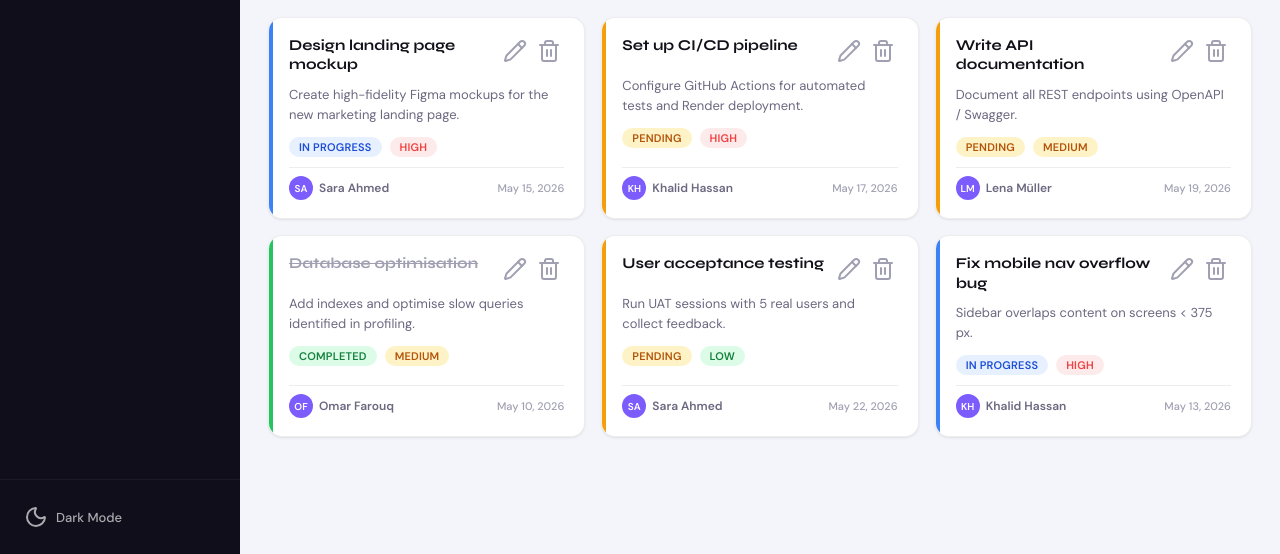
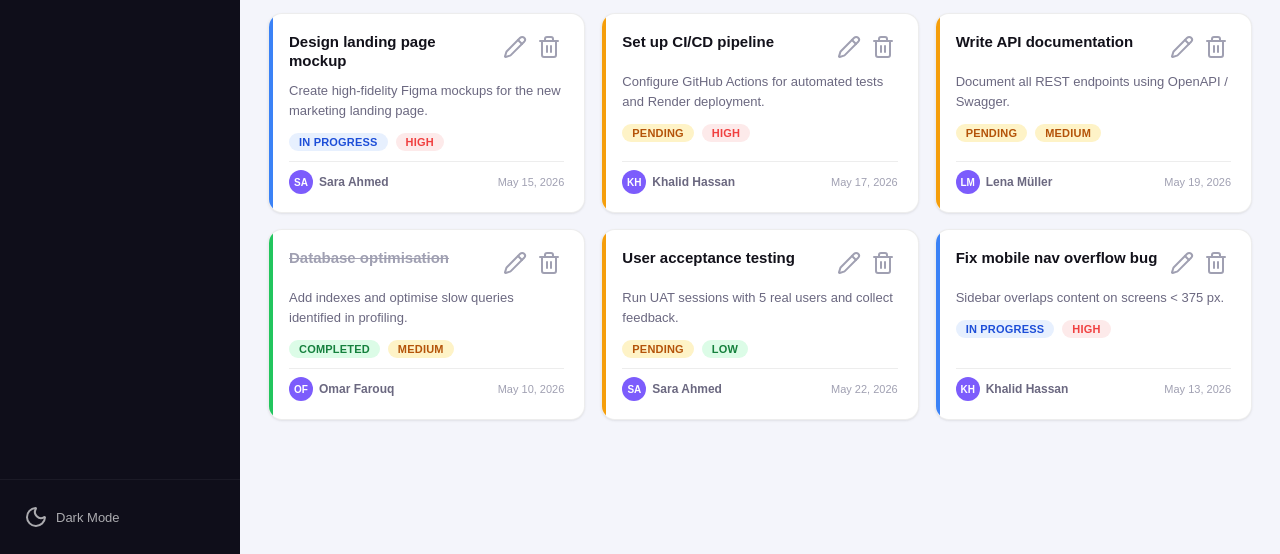
Before and after one commit to ShahadTAlhazmi/task-system, a plain HTML site: page templates/index.html in a window 1280 px wide. Shown: the part 246-800 px from the top of the page. Drawn offline with nearby package versions, Linux system fonts and the light colour scheme; files that its build step writes are made by us from their sources; files whose address does not match are found by name.

Commit message:
Update index.html

```diff
--- a/templates/index.html
+++ b/templates/index.html
@@ -6,8 +6,9 @@
   <title>TeamFlow — Task Management</title>
   <link rel="stylesheet" href="static/style.css" />
   <!-- Google Fonts: Syne (display) + DM Sans (body) -->
-  <link rel="preconnect" href="https://fonts.googleapis.com" />
-  <link href="https://fonts.googleapis.com/css2?family=Syne:wght@400;600;700;800&family=DM+Sans:wght@300;400;500;600&display=swap" rel="stylesheet" />
+<link rel="preconnect" href="https://fonts.googleapis.com" />
+  <link rel="preconnect" href="https://fonts.gstatic.com" crossorigin />
+  <link href="https://fonts.googleapis.com/css2?family=Plus+Jakarta+Sans:wght@400;500;600;700;800&family=JetBrains+Mono:wght@400;500&display=swap" rel="stylesheet" />
   <!-- Lucide icons via CDN -->
   <script src="https://unpkg.com/lucide@latest/dist/umd/lucide.js"></script>
 </head>
```
